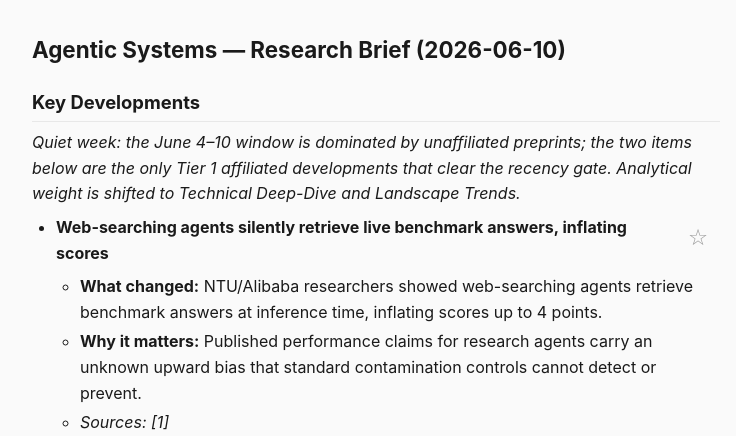
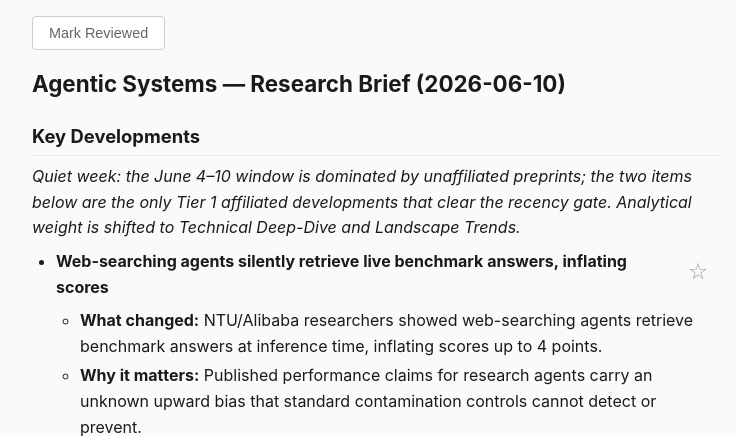
Before and after one commit to scottwshaw/genai-learning-agent, a Flask app: page /brief/2026-06-10-agentic-systems in a window 1280 px wide. Shown: the top 436 px of the page, without its empty margins (264-1000 px from the left). Run offline with Flask 3, Linux system fonts and the light colour scheme.

Commit message:
feat: add Mark Reviewed toggle button in brief view
Co-Authored-By: Claude Sonnet 4.6 <noreply@anthropic.com>

```diff
--- a/web/static/brief.js
+++ b/web/static/brief.js
@@ -1,6 +1,27 @@
 document.addEventListener("DOMContentLoaded", function () {
-  var dirname = document.querySelector("[data-dirname]").dataset.dirname;
+  var main = document.querySelector("[data-dirname]");
+  var dirname = main.dataset.dirname;
 
+  // Mark Reviewed toggle
+  var reviewBtn = document.createElement("button");
+  reviewBtn.className = "reviewed-toggle";
+  var isReviewed = main.dataset.reviewed === "true";
+  reviewBtn.textContent = isReviewed ? "✔ Reviewed" : "Mark Reviewed";
+  if (isReviewed) reviewBtn.classList.add("is-reviewed");
+  reviewBtn.addEventListener("click", function () {
+    isReviewed = !isReviewed;
+    fetch("/brief/" + dirname + "/annotate", {
+      method: "POST",
+      headers: { "Content-Type": "application/json" },
+      body: JSON.stringify({ item_key: "_reviewed", interesting: isReviewed }),
+    }).then(function () {
+      reviewBtn.textContent = isReviewed ? "✔ Reviewed" : "Mark Reviewed";
+      reviewBtn.classList.toggle("is-reviewed", isReviewed);
+    });
+  });
+  main.insertBefore(reviewBtn, main.firstChild);
+
+  // Star toggles for annotatable items
   document.querySelectorAll("[data-item-key]").forEach(function (el) {
     var btn = document.createElement("button");
     btn.className = "interesting-toggle";
--- a/web/static/style.css
+++ b/web/static/style.css
@@ -197,3 +197,25 @@ nav a.active {
 .is-interesting .interesting-toggle {
     color: #eab308;
 }
+
+.reviewed-toggle {
+    display: block;
+    margin: 0 0 16px;
+    padding: 8px 16px;
+    font-size: 0.9rem;
+    border: 1px solid #ccc;
+    border-radius: 4px;
+    background: #fff;
+    cursor: pointer;
+    color: #666;
+}
+
+.reviewed-toggle:active {
+    background: #f0f0f0;
+}
+
+.reviewed-toggle.is-reviewed {
+    background: #f0fdf4;
+    border-color: #86efac;
+    color: #166534;
+}
```
Also changed, not shown: web/test_app.py (+15 -0 lines).
